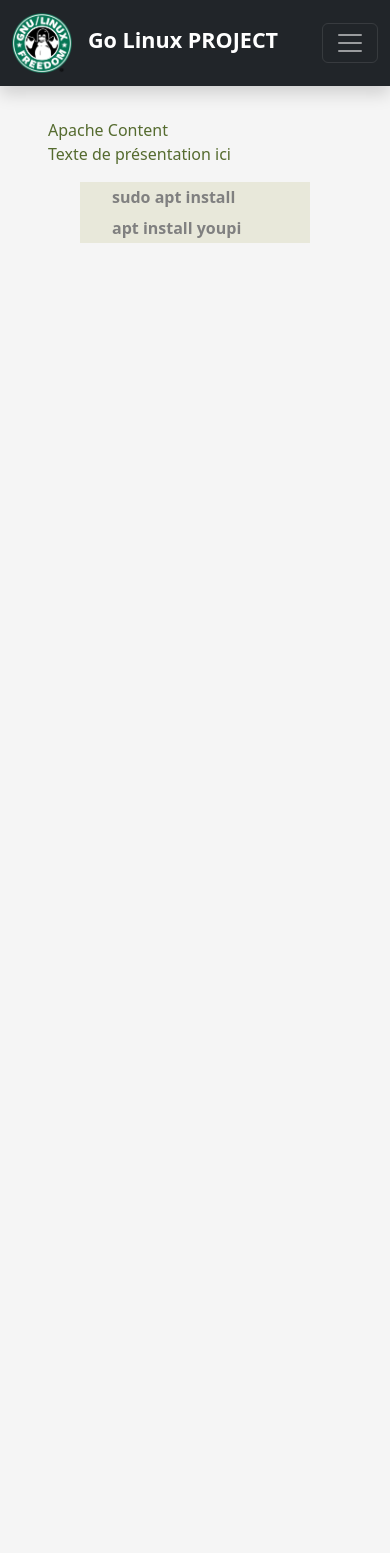
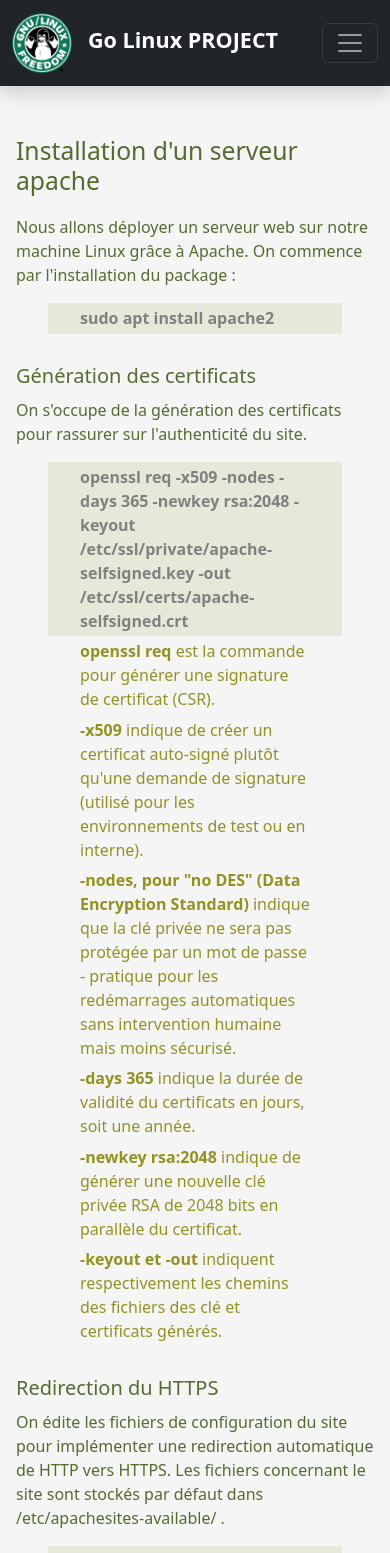
Before and after one commit to GitMalice/startReact, a React (Vite) app: page /apache in a window 390 px wide. Shown: the top 1553 px of the page. Before the commit the page ends 844 px from the top, so only its background shows below. Built offline with nearby package versions, Linux system fonts and the light colour scheme.

Commit message:
set responsive components

```diff
--- a/src/App.css
+++ b/src/App.css
@@ -1,3 +1,5 @@
+/* STYLE NAVBAR */
+
 .nav-item {
   margin-left: 10px;
 }
@@ -7,14 +9,41 @@
   background-color: rgba(255, 255, 255, 0.2);
 }
 
+/* STYLE DES COMPOSANTS */
+
+/* conteneur principal */
 .viewer {
-  margin: 2em 3em;
+  max-width: 1000px;
+  margin: 0 auto;
+  display: flex;
+  justify-content: center;
+}
+
+.content {
+  width: 100%;
+}
+
+/* éléments du conteneur */
+.etape {
+  margin-top: 50px;
+  margin-bottom: 20px;
+}
+
+.sous-titre {
+  margin-top: 30px;
+  margin-bottom: 10px;
 }
 
 .code {
-  margin: 0 2em;
-  padding: 0.2em 2em;
+  margin: 0 2rem;
+  padding: 0.2rem 2rem;
   color: grey;
   font-weight: 600;
   background-color: rgba(128, 128, 0, 0.11);
 }
+
+.code_expl {
+  margin: 0 2rem;
+  padding: 0.2rem 2rem;
+  color: rgb(146, 146, 33);
+}
--- a/src/App.tsx
+++ b/src/App.tsx
@@ -32,11 +32,13 @@
           render={(item: string) => <span className="menu">{item}</span>}
         /> */}
         <div className="viewer">
-          <Routes>
-            <Route path="/" element={<Home />} />
-            <Route path="/apache" element={<Apache />} />
-            <Route path="/gitlab" element={<Gitlab />} />
-          </Routes>
+          <div className="content mx-3 mx-md-5">
+            <Routes>
+              <Route path="/" element={<Home />} />
+              <Route path="/apache" element={<Apache />} />
+              <Route path="/gitlab" element={<Gitlab />} />
+            </Routes>
+          </div>
         </div>
       </Router>
     </>
--- a/src/components/Apache.tsx
+++ b/src/components/Apache.tsx
@@ -3,10 +3,57 @@
 const Apache = () => {
   return (
     <div>
-      <div>Apache Content</div>
-      <p>Texte de présentation ici</p>
-      <p className="code">sudo apt install</p>
-      <p className="code">apt install youpi</p>
+      <h2 className="etape">Installation d'un serveur apache</h2>
+      <p>
+        Nous allons déployer un serveur web sur notre machine Linux grâce à
+        Apache. On commence par l'installation du package :
+      </p>
+      <p className="code">sudo apt install apache2</p>
+      <h5 className="sous-titre">Génération des certificats</h5>
+      <p>
+        On s'occupe de la génération des certificats pour rassurer sur
+        l'authenticité du site.
+      </p>
+      <p className="code">
+        openssl req -x509 -nodes -days 365 -newkey rsa:2048 -keyout
+        /etc/ssl/private/apache-selfsigned.key -out
+        /etc/ssl/certs/apache-selfsigned.crt
+      </p>
+      <p className="code_expl">
+        <b>openssl req</b> est la commande pour générer une signature de
+        certificat (CSR).
+      </p>
+      <p className="code_expl">
+        <b>-x509</b> indique de créer un certificat auto-signé plutôt qu'une
+        demande de signature (utilisé pour les environnements de test ou en
+        interne).
+      </p>
+      <p className="code_expl">
+        <b>-nodes, pour "no DES" (Data Encryption Standard)</b> indique que la
+        clé privée ne sera pas protégée par un mot de passe - pratique pour les
+        redémarrages automatiques sans intervention humaine mais moins sécurisé.
+      </p>
+      <p className="code_expl">
+        <b>-days 365</b> indique la durée de validité du certificats en jours,
+        soit une année.
+      </p>
+      <p className="code_expl">
+        <b>-newkey rsa:2048</b> indique de générer une nouvelle clé privée RSA
+        de 2048 bits en parallèle du certificat.
+      </p>
+      <p className="code_expl">
+        <b>-keyout et -out</b> indiquent respectivement les chemins des fichiers
+        des clé et certificats générés.
+      </p>
+      <h5 className="sous-titre">Redirection du HTTPS</h5>
+      <p>
+        On édite les fichiers de configuration du site pour implémenter une
+        redirection automatique de HTTP vers HTTPS. Les fichiers concernant le
+        site sont stockés par défaut dans /etc/apachesites-available/ .
+      </p>
+      <p className="code">
+        nano /etc/apache2/sites-available/http-to-https-conf
+      </p>
     </div>
   );
 };
```
